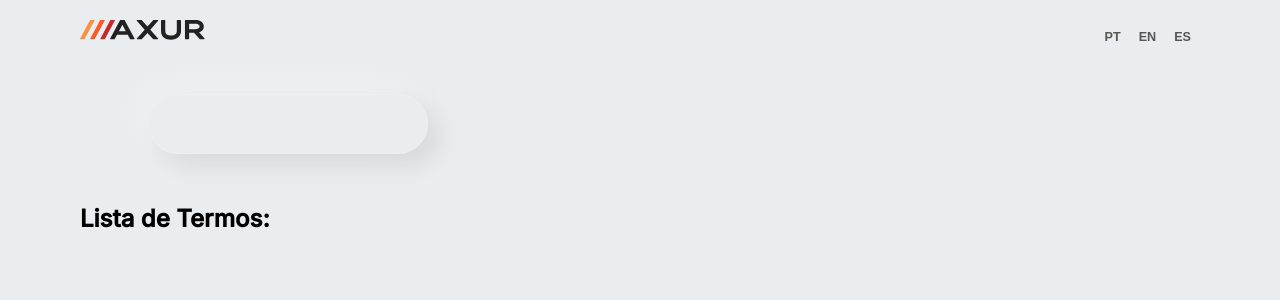
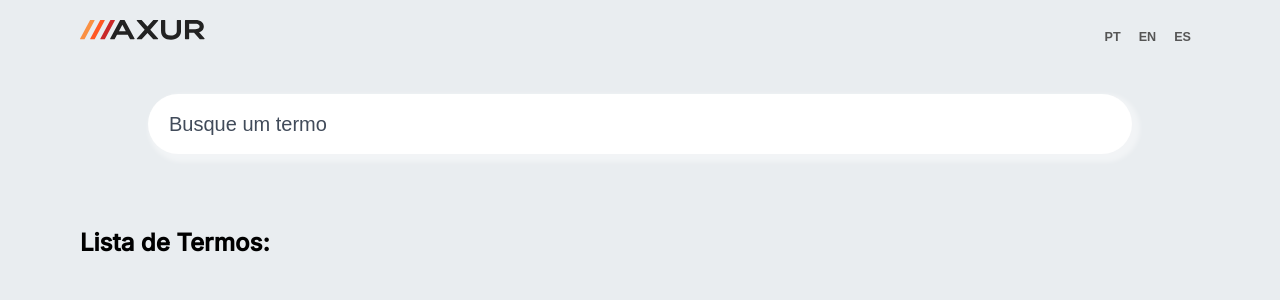
Before and after one commit to KaduMaverick/Axur_test, a React (Create React App) app: page / in a window 1280 px wide. Shown: the top 300 px of the page. Built offline with nearby package versions, Linux system fonts and the light colour scheme.

Commit message:
small adjustments

```diff
--- a/src/components/Search/index.tsx
+++ b/src/components/Search/index.tsx
@@ -1,12 +1,19 @@
-import { FormEvent, useState } from "react";
+import { FormEvent, useEffect, useState } from "react";
 import { useCrawlerContext } from "../../context/crawlerContext/CrawlerContext";
 import { postCrawlTerm } from "../../services/crawlerService";
 import { Term } from "../../shared/interfaces/crawler.interface";
-import { SearchContainer, SearchInput } from "./styles";
+import { SearchContainer, SearchInput, SearchInputMessage } from "./styles";
 
 export const Search = () => {
   const [value, setValue] = useState("");
+  const [message, setMessage] = useState<null | string>(null);
   const { terms, dispatch } = useCrawlerContext();
+
+  useEffect(() => {
+    setTimeout(() => {
+      setMessage(null);
+    }, 6000);
+  }, [message]);
 
   const hasAlreadyBeenSearched = (): boolean =>
     terms.map((term: Term) => term.keyword).includes(value.trim());
@@ -15,14 +22,25 @@ export const Search = () => {
     e.preventDefault();
     if (value.trim() === "") return;
 
+    console.log(value.length);
+    if (value.length < 4 || value.length > 32) {
+      setMessage("O termo buscado precisa ter entre 4  a 32 caracteres");
+      return;
+    }
+
     if (hasAlreadyBeenSearched()) {
+      setMessage(`O termo ${value.trim()} já foi buscado`);
       console.warn(`The term ${value.trim()} has already been crawled`);
       return;
     }
 
-    postCrawlTerm(value.trim()).then((crawlResponse) =>
-      dispatch({ type: "addTerm", term: { ...crawlResponse, keyword: value } })
-    );
+    postCrawlTerm(value.trim()).then((crawlResponse) => {
+      dispatch({
+        type: "addTerm",
+        term: { ...crawlResponse, keyword: value.trim() },
+      });
+      setValue("");
+    });
   };
 
   return (
@@ -31,9 +49,12 @@ export const Search = () => {
         <SearchInput
           data-testid="search-button"
           value={value}
+          placeholder="Busque um termo"
+          maxLength={32}
           onChange={(e) => setValue(e.target.value)}
         />
       </form>
+      <SearchInputMessage>{message && message}</SearchInputMessage>
     </SearchContainer>
   );
 };
--- a/src/components/Search/styles.ts
+++ b/src/components/Search/styles.ts
@@ -7,14 +7,13 @@ export const SearchContainer = styled.div`
 `
 
 export const SearchInput = styled.input`
-    background: none;
+    background: white;
+    width: 100%;
     border: none;
-    box-shadow: 12px 12px 24px 0 rgba(0, 0, 0, 0.2),
-    -12px -12px 24px 0 rgba(255, 255, 255, 0.5);
+    box-shadow: 4px 4px 4px 4px  rgba(255, 255, 255, 0.4);
     border: 1px solid rgba(255, 255, 255, 0.4);
     box-sizing: border-box;
     border-radius: 50px;
-    width: 280px;
     height: 60px;
     padding: 20px;
 
@@ -24,13 +23,20 @@ export const SearchInput = styled.input`
     font-size: 20px;
     line-height: 23px;
     color: #414B5A;
-    opacity: 0.4;
   }
 
   &:focus{
     border:none;
     outline: none;
-    box-shadow: inset 6px 6px 10px 0 rgba(0, 0, 0, 0.2),
-    inset -6px -6px 10px 0 rgba(255, 255, 255, 0.5);
+    box-shadow: inset 4px 4px 4px 4px  rgba(255, 255, 255, 0.4);
   }
 `
+
+export const SearchInputMessage = styled.span`
+  display: inline-block;
+  text-align: right;
+  width: 100%;
+  padding: 10px;
+  font-size: 12px;
+  color: red;
+`
--- a/src/components/TermInfo/index.tsx
+++ b/src/components/TermInfo/index.tsx
@@ -63,7 +63,9 @@ export const TermInfo: React.FC<ITermInfo> = ({ term }) => {
         </Accordion>
       ) : (
         <div data-testid="urls-empty">
-          <TermInfoMessage>Sem Resultados</TermInfoMessage>
+          <TermInfoMessage>
+            {data?.status === "done" && "Sem Resultados"}
+          </TermInfoMessage>
         </div>
       )}
     </TermInfoCard>
--- a/src/components/TermList/index.tsx
+++ b/src/components/TermList/index.tsx
@@ -10,9 +10,12 @@ export function TermList() {
       <Container>
         <TermInfoHeading>Lista de Termos:</TermInfoHeading>
         <TermInfoContent>
-          {terms.map((term) => (
-            <TermInfo term={term} />
-          ))}
+          {terms
+            .slice(0)
+            .reverse()
+            .map((term) => (
+              <TermInfo term={term} />
+            ))}
         </TermInfoContent>
       </Container>
     </>
```
